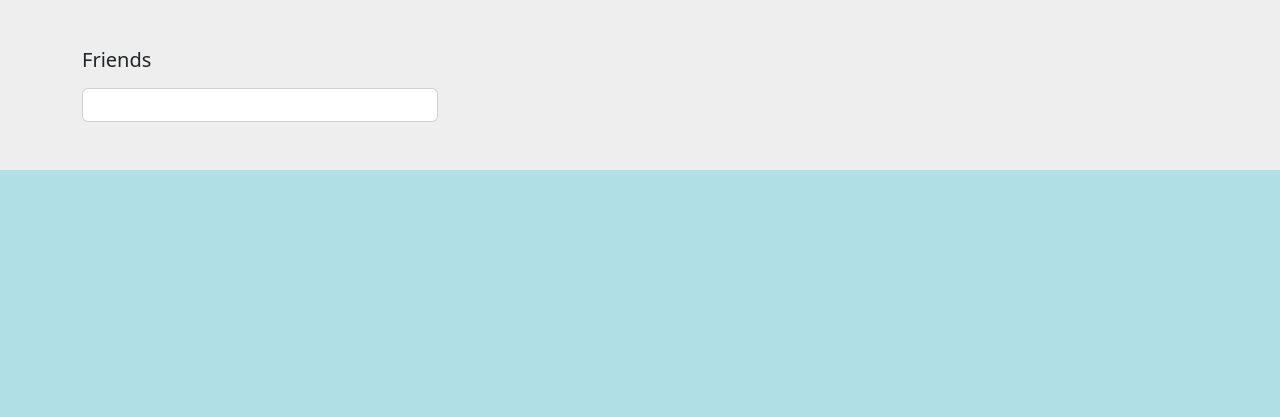
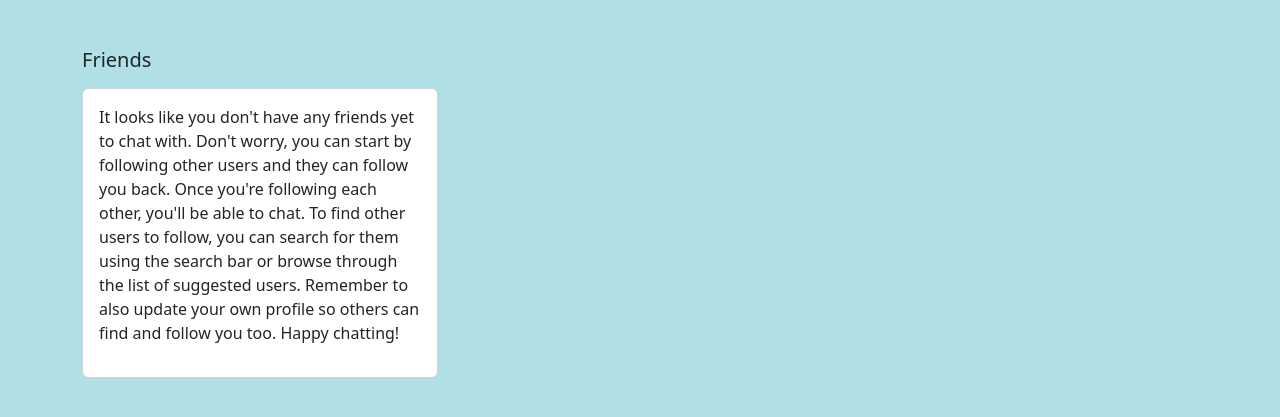
Before and after one commit to Johnny-FTW/Django-Profile-Viewer, a Django app: template chat/templates/index.html in a window 1280 px wide. Shown: the part 56-473 px from the top of the page. Run offline with Django 4.2, Linux system fonts and the light colour scheme; the template is opened without the code that fills it, so the values that code supplies are empty.

Commit message:
news only friends

```diff
--- a/chat/static/chat.js
+++ b/chat/static/chat.js
@@ -59,9 +59,6 @@ let counter = num
 setInterval(receiveMessages, 2000);
 
 
-
-
-
 function receiveMessages() {
 
     console.log('receiveMessages called'); //t
--- a/chat/templates/chat.html
+++ b/chat/templates/chat.html
@@ -2,7 +2,7 @@
 {% block title %} Chat {% endblock %}
 {% block content %}
 
-<section style="background-color: #eee;">
+<section>
     <div class="container py-5">
         <div class="row">
             <div class="col-md-6 col-lg-5 col-xl-4 mb-4 mb-md-0">
--- a/chat/templates/index.html
+++ b/chat/templates/index.html
@@ -4,7 +4,7 @@
 
 {% block content %}
 
-<section style="background-color: #eee;">
+<section>
     <div class="container py-5">
         <div class="row">
             <div class="col-md-6 col-lg-5 col-xl-4 mb-4 mb-md-0">
@@ -12,9 +12,10 @@
                 <div class="card">
                     <div class="card-body">
                         <ul class="list-unstyled mb-0">
+                            {% if users %}
                             {% for user in users %}
                             <li class="p-2 border-bottom" style="background-color: #eee;">
-                                <a href="#!" class="d-flex justify-content-between">
+                                <a href="#" class="d-flex justify-content-between">
                                     <div class="d-flex flex-row">
                                         {% if user.profile.profile_picture %}
                                         <img src="{{ user.profile.profile_picture }}" alt="avatar"
@@ -39,6 +40,15 @@
                                 </a>
                             </li>
                             {% endfor %}
+                            {% else %}
+                            <p>It looks like you don't have any friends yet to chat with. Don't worry, you can start by
+                                following other users and they can follow you back. Once you're following each other,
+                                you'll be able to chat.
+                                To find other users to follow, you can search for them using the search bar or browse
+                                through the list of suggested users. Remember to also update your own profile so others
+                                can find and follow you too.
+                                Happy chatting!</p>
+                            {% endif %}
                         </ul>
                     </div>
                 </div>
@@ -49,6 +59,7 @@
 
 <script>
     setInterval(getNotification, 1000)
+
     function getNotification() {
         let url = "{% url 'notification' %}";
         fetch(url)
@@ -56,7 +67,7 @@
             .then(data => {
                 console.log(data)
                 let chatNotificationBtn = document.getElementsByClassName("msg")
-                for (let i=0; i<data.length; i++){
+                for (let i = 0; i < data.length; i++) {
                     chatNotificationBtn[i].innerText = data[i]
                 }
             })
--- a/viewer/views.py
+++ b/viewer/views.py
@@ -100,7 +100,8 @@ def profile(request, username):
 
 @login_required
 def news(request):
-    statuses = Status.objects.all()
+    users = User.objects.filter(profile__followers=request.user, id__in=request.user.profile.followers.all())
+    statuses = Status.objects.filter(user__in=users)
     comments = Comment.objects.all()
     context = {'statuses': statuses, 'comments':comments}
     return render(request, 'news.html', context)
```
Also changed, not shown: chat/views.py (+1 -9 lines).
